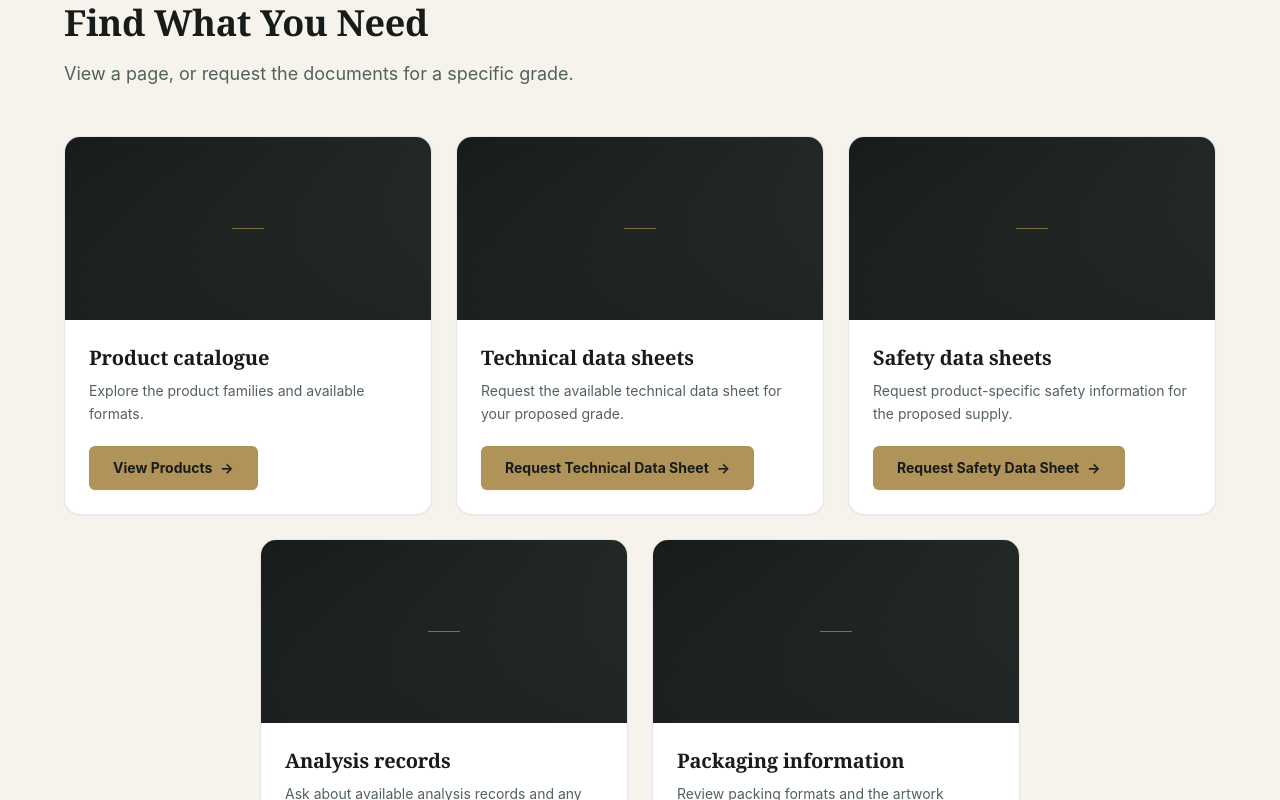
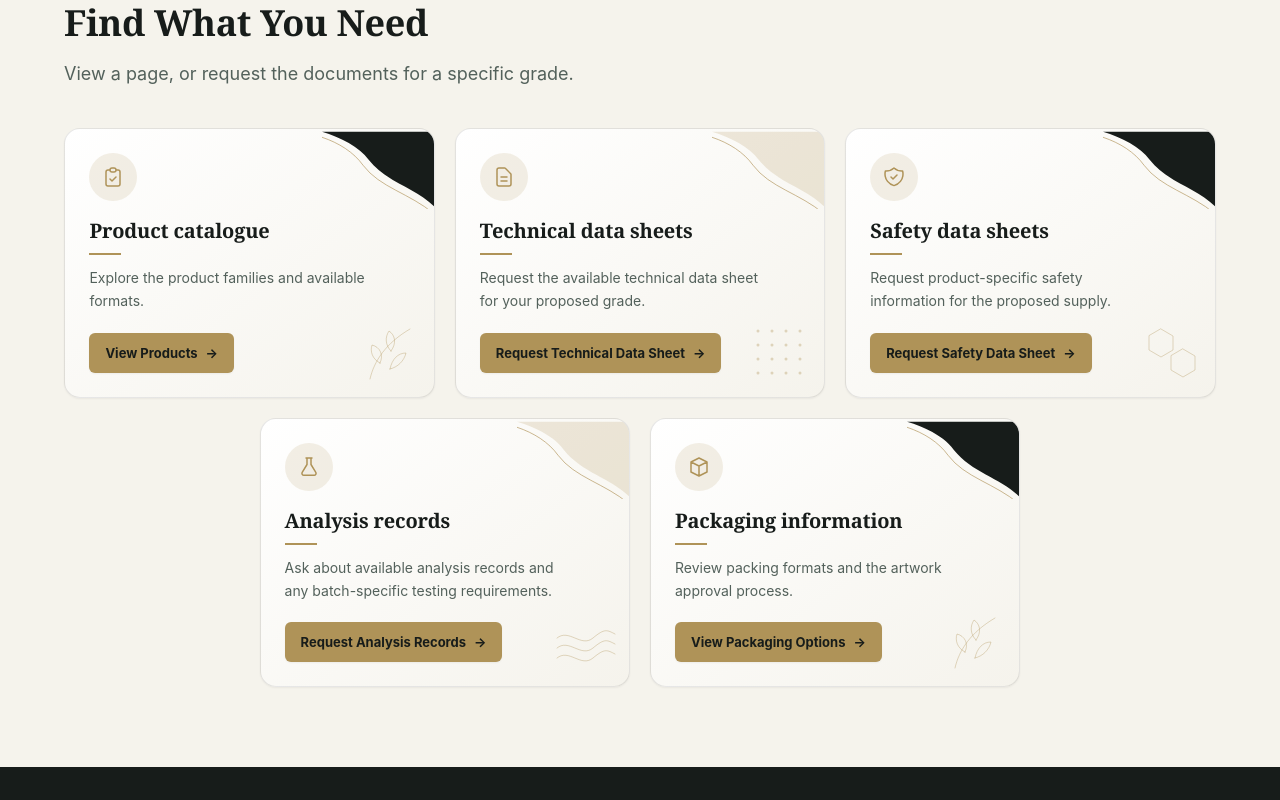
Before and after one commit to yashshingne33/shreeshyamexports, a React (Vite) app: page /resources/ in a window 1280 px wide. Shown: the part 840-1640 px from the top of the page. Built offline with nearby package versions, Linux system fonts and the light colour scheme.

Commit message:
Improved the design for resources page

```diff
--- a/src/pages/Resources.jsx
+++ b/src/pages/Resources.jsx
@@ -2,7 +2,7 @@ import { Link } from "react-router-dom";
 import Breadcrumbs from "../components/Breadcrumbs.jsx";
 import { Seo, WRAP, SECTION, QuoteLink } from "../components/ui.jsx";
 import {
-  PageBanner, TrustStrip, SectionHeader, ClosingCta, Photo, ICONS, IMAGES,
+  PageBanner, TrustStrip, SectionHeader, ClosingCta, Icon, ICONS, IMAGES,
   BTN_PRIMARY, BTN_GHOST_DARK, TEXT_LINK,
 } from "../components/PageKit.jsx";
 
@@ -14,40 +14,48 @@ import {
  * The file's grade, revision date and file type are then shown beside it.
  * Never point a Download button at a general web page. Redact confidential
  * supplier or customer data before publishing any approved sample.
+ *
+ * `icon`  = the badge icon at the top of the card.
+ * `deco`  = faint corner artwork (leaf | dots | hex | waves).
  * ------------------------------------------------------------------ */
 const ITEMS = [
   {
     title: "Product catalogue",
     body: "Explore the product families and available formats.",
-    img: IMAGES.shisha,
+    icon: ICONS.clipboard,
+    deco: "leaf",
     action: { kind: "link", to: "/products/", label: "View Products" },
     file: null, // add { href, grade, revised, type } once an approved catalogue PDF exists
   },
   {
     title: "Technical data sheets",
     body: "Request the available technical data sheet for your proposed grade.",
-    img: IMAGES.paperwork,
+    icon: ICONS.doc,
+    deco: "dots",
     action: { kind: "quote", type: "technical-documents", docs: "tds", label: "Request Technical Data Sheet" },
     file: null,
   },
   {
     title: "Safety data sheets",
     body: "Request product-specific safety information for the proposed supply.",
-    img: IMAGES.port,
+    icon: ICONS.shield,
+    deco: "hex",
     action: { kind: "quote", type: "technical-documents", docs: "sds", label: "Request Safety Data Sheet" },
     file: null,
   },
   {
     title: "Analysis records",
     body: "Ask about available analysis records and any batch-specific testing requirements.",
-    img: IMAGES.certification,
+    icon: ICONS.flask,
+    deco: "waves",
     action: { kind: "quote", docs: "analysis", label: "Request Analysis Records" },
     file: null,
   },
   {
     title: "Packaging information",
     body: "Review packing formats and the artwork approval process.",
-    img: IMAGES.warehouse,
+    icon: ICONS.box,
+    deco: "leaf",
     action: { kind: "link", to: "/packaging-private-label/", label: "View Packaging Options" },
     file: null,
   },
@@ -60,18 +68,89 @@ const TRUST = [
   { title: "Checked for Your Use", body: "Review each document against your product and application.", icon: ICONS.clipboard },
 ];
 
+/* Compact button used inside the cards */
+const BTN_CARD = `${BTN_PRIMARY} w-full !px-4 !py-2.5 !text-[0.8125rem] sm:w-auto`;
+
 function CardAction({ action }) {
   if (action.kind === "quote") {
     return (
-      <QuoteLink type={action.type} docs={action.docs} className={`${BTN_PRIMARY} w-full sm:w-auto`}>
+      <QuoteLink type={action.type} docs={action.docs} className={BTN_CARD}>
         {action.label} <span aria-hidden="true">&rarr;</span>
       </QuoteLink>
     );
   }
   return (
-    <Link to={action.to} className={`${BTN_PRIMARY} w-full sm:w-auto`}>
+    <Link to={action.to} className={BTN_CARD}>
       {action.label} <span aria-hidden="true">&rarr;</span>
     </Link>
+  );
+}
+
+/* Top-right corner wave: dark on odd cards, soft brass tint on even cards */
+function CornerWave({ dark }) {
+  return (
+    <svg
+      className="pointer-events-none absolute right-0 top-0 h-16 w-24 sm:h-20 sm:w-28"
+      viewBox="0 0 120 80"
+      fill="none"
+      aria-hidden="true"
+    >
+      <g className={dark ? "text-charcoal" : "text-brass/20"}>
+        <path d="M0 0H120V80C100 60 70 55 50 30C40 16 20 6 0 0Z" fill="currentColor" />
+      </g>
+      <g className="text-brass">
+        <path d="M0 6C18 12 34 22 44 36C62 60 94 66 120 88" stroke="currentColor" strokeWidth="1" opacity="0.7" />
+      </g>
+    </svg>
+  );
+}
+
+/* Bottom-right faint artwork */
+function Deco({ kind }) {
+  const common = {
+    className: "pointer-events-none absolute bottom-3 right-3 h-14 w-14 text-brass/35 sm:h-16 sm:w-16",
+    viewBox: "0 0 64 64",
+    fill: "none",
+    stroke: "currentColor",
+    strokeWidth: "1",
+    strokeLinecap: "round",
+    strokeLinejoin: "round",
+    "aria-hidden": "true",
+  };
+
+  if (kind === "dots") {
+    return (
+      <svg {...common} fill="currentColor" stroke="none">
+        {[0, 1, 2, 3].flatMap((r) =>
+          [0, 1, 2, 3].map((c) => <circle key={`${r}-${c}`} cx={10 + c * 14} cy={10 + r * 14} r="1.5" />)
+        )}
+      </svg>
+    );
+  }
+  if (kind === "hex") {
+    return (
+      <svg {...common}>
+        <path d="M22 8l12 7v14l-12 7-12-7V15z" />
+        <path d="M44 28l12 7v14l-12 7-12-7V35z" />
+      </svg>
+    );
+  }
+  if (kind === "waves") {
+    return (
+      <svg {...common}>
+        <path d="M4 48C16 38 28 58 40 48S54 40 62 44" />
+        <path d="M4 38C16 28 28 48 40 38S54 30 62 34" />
+        <path d="M4 28C16 18 28 38 40 28S54 20 62 24" />
+      </svg>
+    );
+  }
+  return (
+    <svg {...common}>
+      <path d="M12 58C16 40 28 22 52 8" />
+      <path d="M22 42C14 38 12 30 14 24C22 26 26 34 22 42Z" />
+      <path d="M33 30C27 24 27 16 31 10C37 14 39 22 33 30Z" />
+      <path d="M32 48C40 46 46 40 48 32C40 32 34 38 32 48Z" />
+    </svg>
   );
 }
 
@@ -98,18 +177,21 @@ export default function Resources() {
           <SectionHeader eyebrow="Library" title="Find What You Need" id="resources-title" sub="View a page, or request the documents for a specific grade." />
 
           {/* Equal-size cards; the last row centres itself when the count is uneven */}
-          <ul className="mt-12 flex flex-wrap justify-center gap-6">
-            {ITEMS.map((it) => (
-              <li key={it.title} className="flex w-full sm:w-[calc(50%-0.75rem)] lg:w-[calc(33.333%-1rem)]">
-                <article className="group flex w-full flex-col overflow-hidden rounded-2xl border border-charcoal/10 bg-white shadow-sm transition-all hover:border-brass/50 hover:shadow-xl">
-                  <div className="relative">
-                    <Photo src={it.img} alt="" ratio="aspect-[16/8]" zoom />
-                    <div className="absolute inset-0 bg-gradient-to-t from-charcoal/60 to-transparent" aria-hidden="true" />
-                    <span className="absolute left-0 top-0 h-1 w-full origin-left scale-x-0 bg-brass transition-transform duration-500 group-hover:scale-x-100 motion-reduce:transition-none" aria-hidden="true" />
-                  </div>
-                  <div className="flex flex-1 flex-col p-6">
-                    <h3 className="font-serif text-xl font-bold text-charcoal">{it.title}</h3>
-                    <p className="mt-2 flex-1 text-sm leading-relaxed text-slate">{it.body}</p>
+          <ul className="mx-auto mt-8 flex max-w-6xl flex-wrap justify-center gap-4 sm:mt-10 sm:gap-5">
+            {ITEMS.map((it, i) => (
+              <li key={it.title} className="flex w-full sm:w-[calc(50%-0.625rem)] lg:w-[calc(33.333%-0.85rem)]">
+                <article className="group relative isolate flex w-full flex-col overflow-hidden rounded-2xl border border-charcoal/10 bg-gradient-to-br from-white to-ivory shadow-sm transition-all hover:-translate-y-1 hover:border-brass/50 hover:shadow-lg motion-reduce:transform-none motion-reduce:transition-none">
+                  <CornerWave dark={i % 2 === 0} />
+                  <Deco kind={it.deco} />
+
+                  <div className="relative z-10 flex flex-1 flex-col p-5 sm:p-6">
+                    <span className="flex h-11 w-11 items-center justify-center rounded-full bg-brass/15 text-brass sm:h-12 sm:w-12">
+                      <Icon d={it.icon} className="h-5 w-5 sm:h-6 sm:w-6" />
+                    </span>
+
+                    <h3 className="mt-4 font-serif text-lg font-bold leading-snug text-charcoal sm:text-xl">{it.title}</h3>
+                    <span className="mt-2 block h-0.5 w-8 bg-brass" aria-hidden="true" />
+                    <p className="mt-3 flex-1 pr-10 text-sm leading-relaxed text-slate sm:pr-8">{it.body}</p>
 
                     {it.file && (
                       <p className="mt-4 text-xs text-slate">
@@ -132,7 +214,7 @@ export default function Resources() {
       </section>
 
       <ClosingCta id="resources-cta" image={IMAGES.ship} title="Need a Document for a Specific Grade?" body="Tell us the grade and the documents you need.">
-        <QuoteLink type="technical-documents" className={`${BTN_PRIMARY} px-8 py-3.5`}>Request Documents <span aria-hidden="true">&rarr;</span></QuoteLink>
+        <QuoteLink type="technical-documents" className={`${BTN_PRIMARY} px-6 py-3 sm:px-8 sm:py-3.5`}>Request Documents <span aria-hidden="true">&rarr;</span></QuoteLink>
       </ClosingCta>
     </>
   );
```
